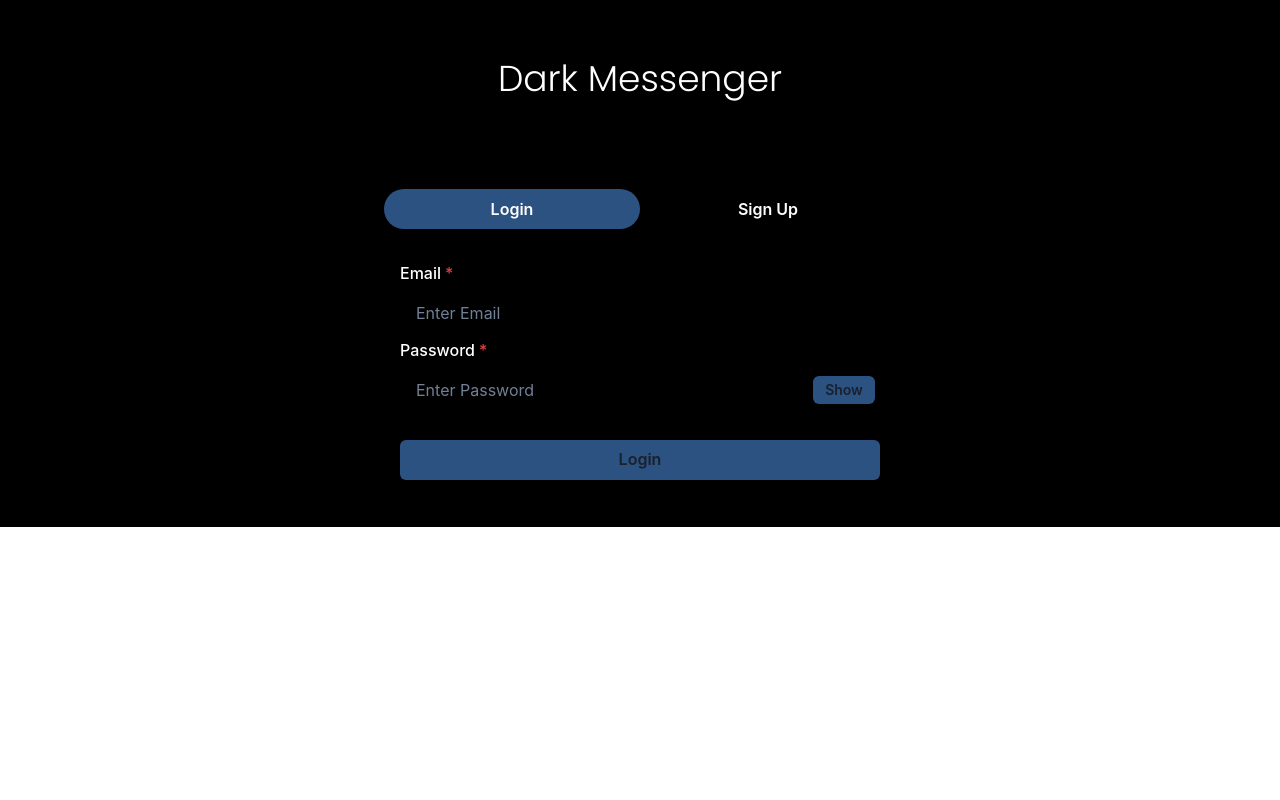
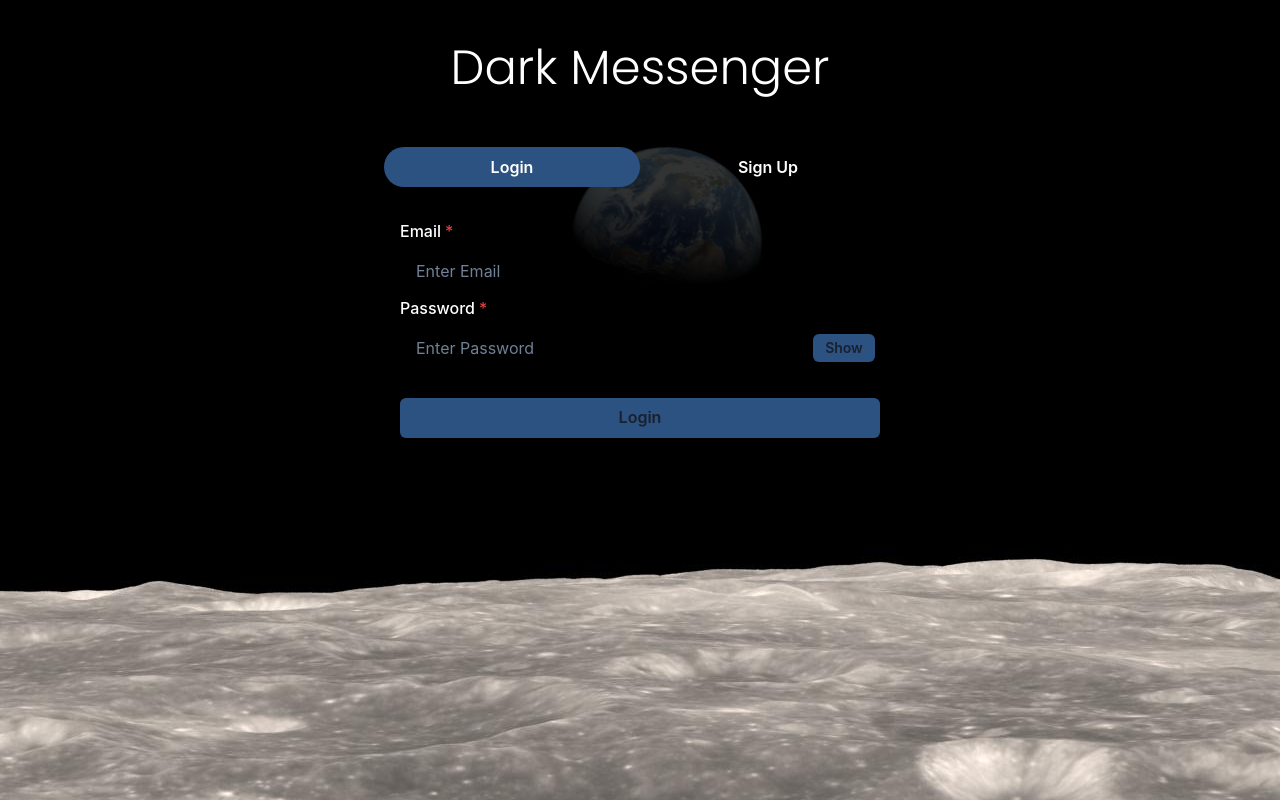
Before and after one commit to ItsUtsavPoddar/DarkMessenger, a React (Create React App) app in the folder frontend/: page / in a window 1280 px wide. Built offline with nearby package versions, Linux system fonts and the light colour scheme.

Commit message:
1.0.0.4.1

```diff
--- a/frontend/src/App.css
+++ b/frontend/src/App.css
@@ -1,8 +1,9 @@
 @import url("https://fonts.googleapis.com/css2?family=Poppins:wght@300&display=swap");
 
 .App {
+  min-height: 100vh;
   display: flex;
-  /*background-image: url(./background.png);*/
+  background-image: url(./background.png);
   background-color: black;
   background-size: fill;
   background-position: center;
--- a/frontend/src/pages/Homepage.js
+++ b/frontend/src/pages/Homepage.js
@@ -23,13 +23,13 @@ const Homepage = () => {
         p="3"
         bg={"#43434"}
         w="100%"
-        m="40px 0 15px 0"
+        m="20px 0 15px 0"
         borderRadius="2rem"
       >
         <Center>
           <Text
             justifyContent="center"
-            fontSize={"4xl"}
+            fontSize={"5xl"}
             fontFamily={"Poppins"}
             opacity="1.0"
             color="white"
@@ -44,7 +44,7 @@ const Homepage = () => {
         p="4"
         bg={"rgba(0, 0, 0, 0.8)"}
         w="100%"
-        m="40px 0 15px 0"
+        m="0px 0 15px 0"
         borderRadius="2rem"
       >
         <Tabs variant="soft-rounded">
```
